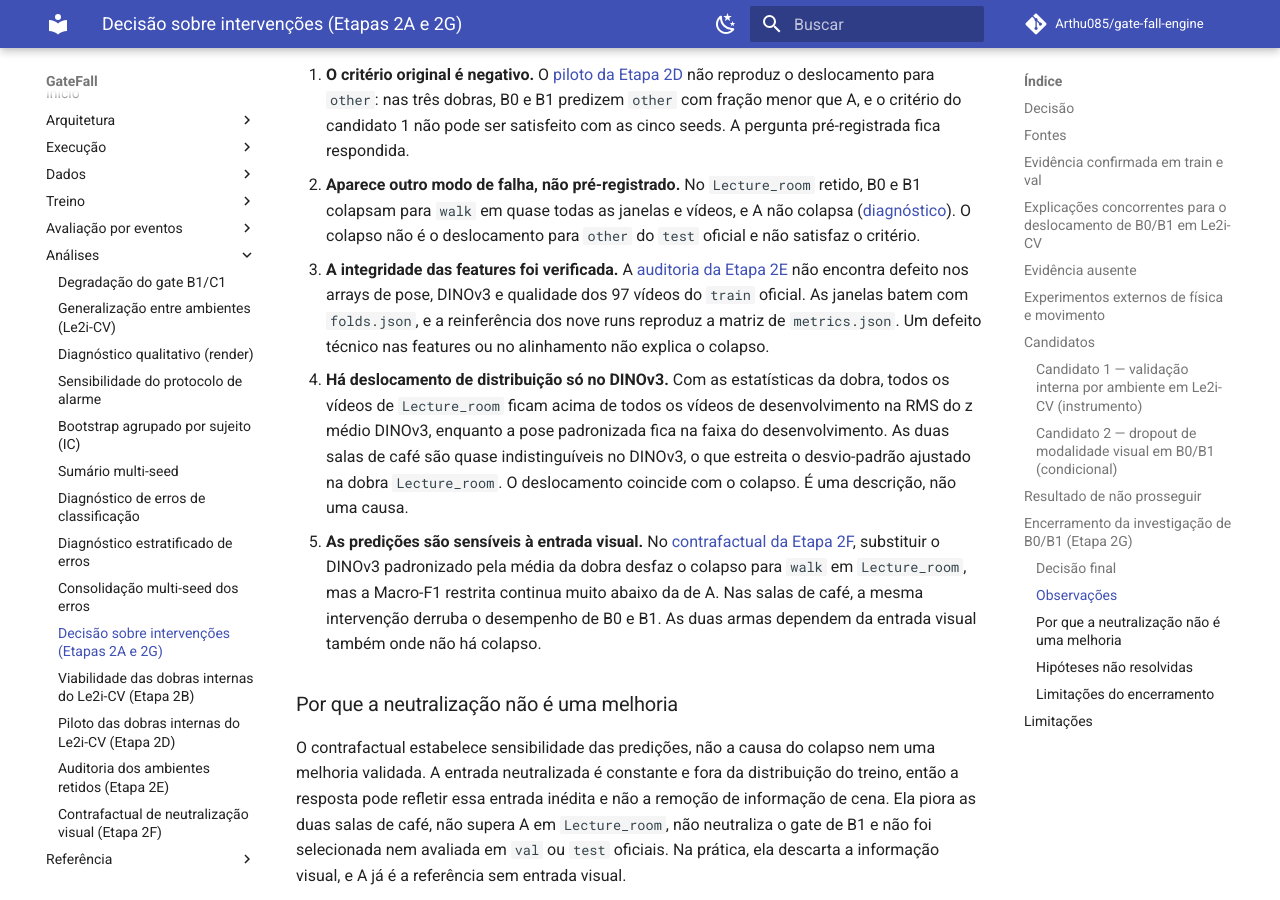
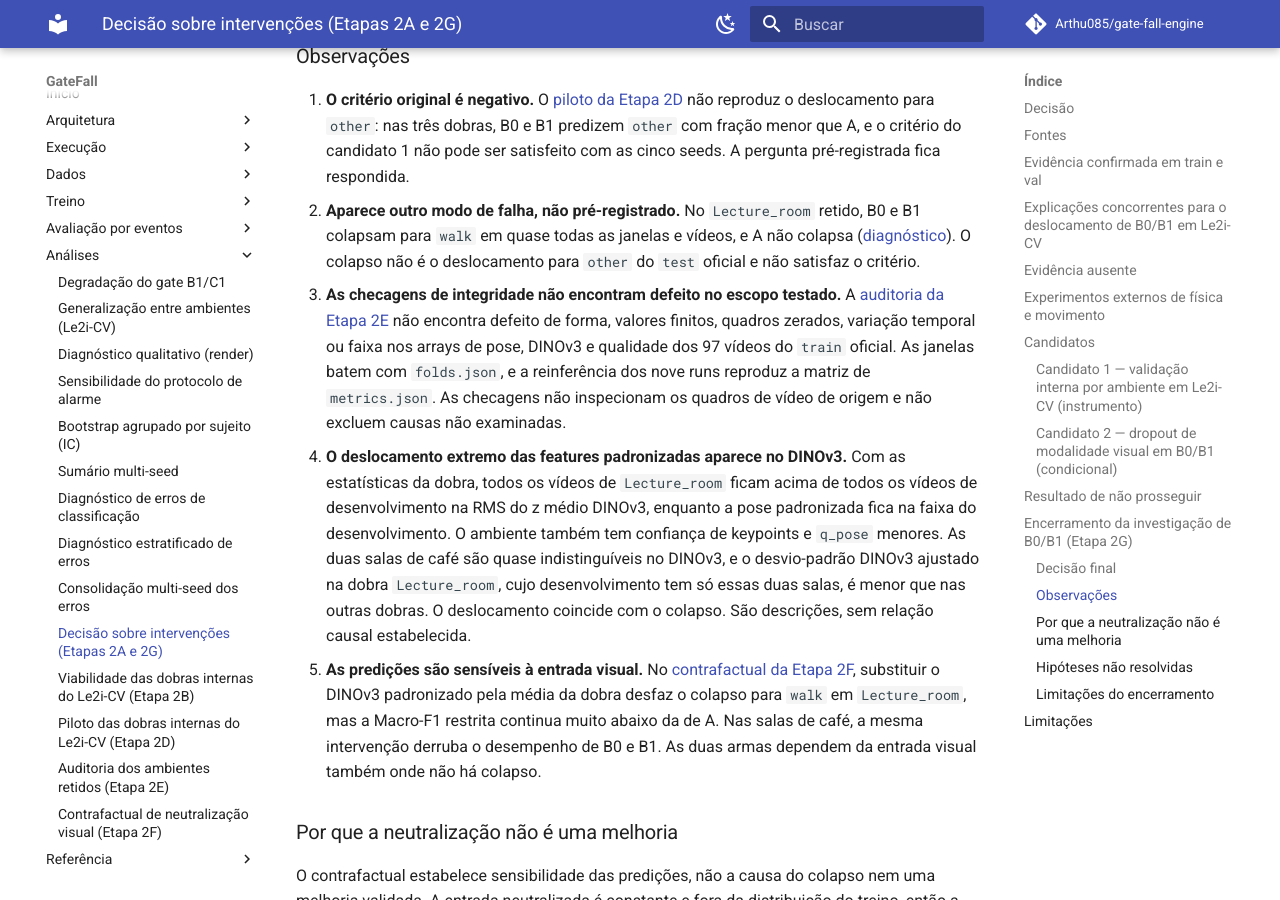
Before and after one commit to Arthu085/gate-fall-engine, an MkDocs documentation site: the page built from docs/analysis/intervention-decision.md, in a window 1280 px wide and 900 px high, scrolled down 7614 px. Built offline with MkDocs 1.6.1 and Material for MkDocs 9.7.7, drawn with Linux system fonts in a browser that asks for light colours; comment, search, counter and statistics services are not loaded; some of the changed text lies outside the part shown.

Commit message:
docs(analysis): qualify Stage 2G integrity and shift observations
Co-Authored-By: Claude Opus 5.5 <noreply@anthropic.com>

```diff
--- a/docs/analysis/intervention-decision.md
+++ b/docs/analysis/intervention-decision.md
@@ -307,19 +309,23 @@ atribuída.
    e A não colapsa ([diagnóstico](internal-fold-pilot.md#diagnostico-de-lecture_room)).
    O colapso não é o deslocamento para `other` do `test` oficial e não
    satisfaz o critério.
-3. **A integridade das features foi verificada.** A
-   [auditoria da Etapa 2E](internal-fold-retained-audit.md#conclusao) não
-   encontra defeito nos arrays de pose, DINOv3 e qualidade dos 97 vídeos do
+3. **As checagens de integridade não encontram defeito no escopo testado.**
+   A [auditoria da Etapa 2E](internal-fold-retained-audit.md#conclusao) não
+   encontra defeito de forma, valores finitos, quadros zerados, variação
+   temporal ou faixa nos arrays de pose, DINOv3 e qualidade dos 97 vídeos do
    `train` oficial. As janelas batem com `folds.json`, e a reinferência dos
-   nove runs reproduz a matriz de `metrics.json`. Um defeito técnico nas
-   features ou no alinhamento não explica o colapso.
-4. **Há deslocamento de distribuição só no DINOv3.** Com as estatísticas da
-   dobra, todos os vídeos de `Lecture_room` ficam acima de todos os vídeos
-   de desenvolvimento na RMS do z médio DINOv3, enquanto a pose padronizada
-   fica na faixa do desenvolvimento. As duas salas de café são quase
-   indistinguíveis no DINOv3, o que estreita o desvio-padrão ajustado na
-   dobra `Lecture_room`. O deslocamento coincide com o colapso. É uma
-   descrição, não uma causa.
+   nove runs reproduz a matriz de `metrics.json`. As checagens não
+   inspecionam os quadros de vídeo de origem e não excluem causas não
+   examinadas.
+4. **O deslocamento extremo das features padronizadas aparece no DINOv3.**
+   Com as estatísticas da dobra, todos os vídeos de `Lecture_room` ficam
+   acima de todos os vídeos de desenvolvimento na RMS do z médio DINOv3,
+   enquanto a pose padronizada fica na faixa do desenvolvimento. O ambiente
+   também tem confiança de keypoints e `q_pose` menores. As duas salas de
+   café são quase indistinguíveis no DINOv3, e o desvio-padrão DINOv3
+   ajustado na dobra `Lecture_room`, cujo desenvolvimento tem só essas duas
+   salas, é menor que nas outras dobras. O deslocamento coincide com o
+   colapso. São descrições, sem relação causal estabelecida.
 5. **As predições são sensíveis à entrada visual.** No
    [contrafactual da Etapa 2F](visual-neutralization-counterfactual.md#conclusao),
    substituir o DINOv3 padronizado pela média da dobra desfaz o colapso para
```
Also changed, not shown: other parts of docs/analysis/intervention-decision.md (+9 -7 lines).
